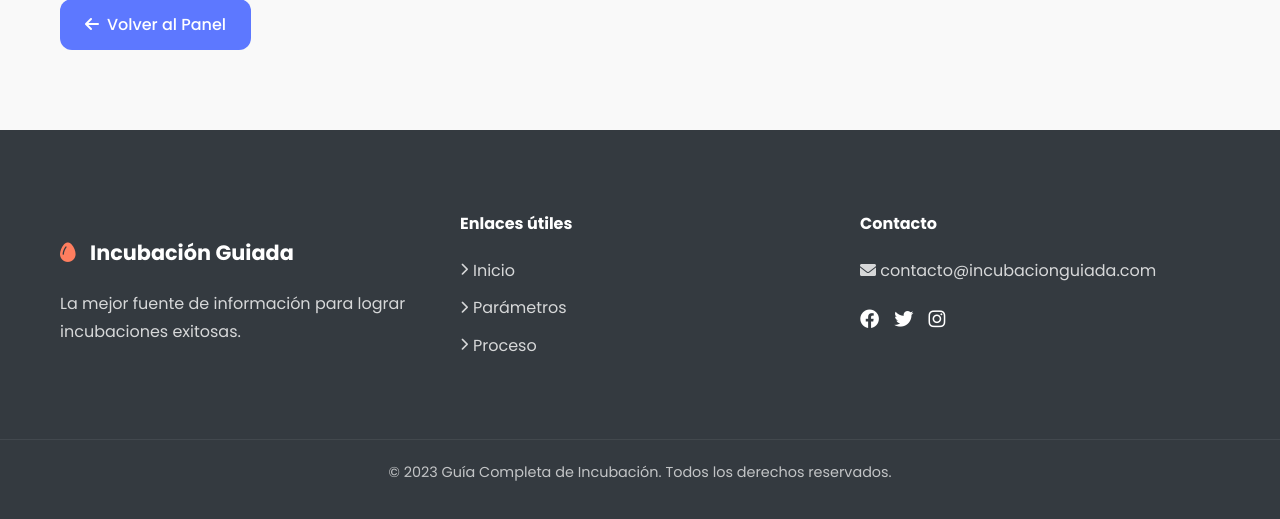
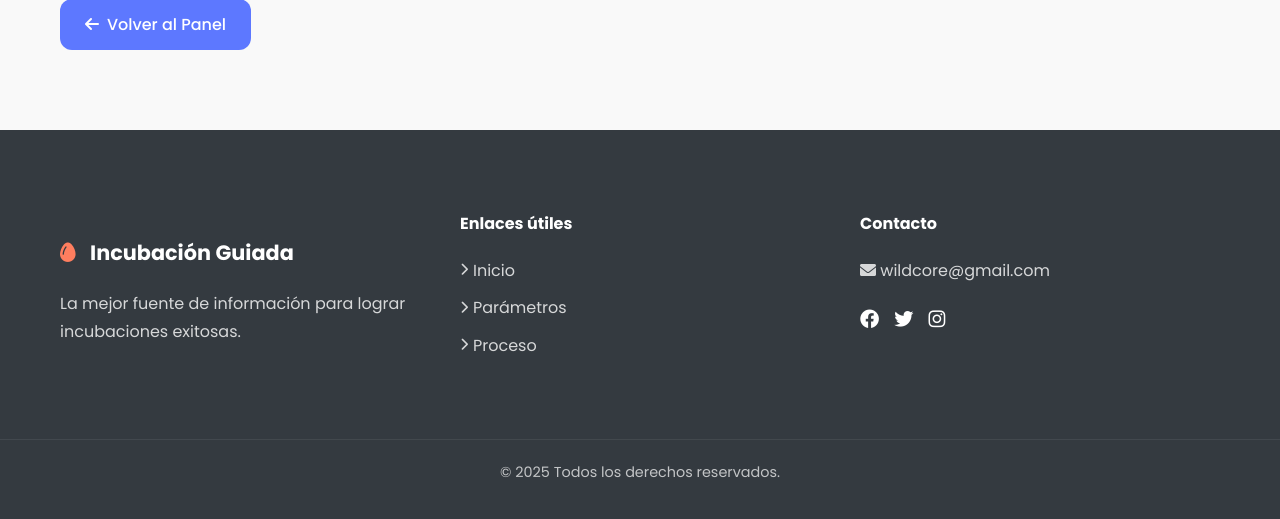
Before and after one commit to ChinitoPacas31/mockup, a Flask app: page / in a window 1280 px wide. Shown: the part 3557-4076 px from the top of the page. Run offline with Flask 3, Linux system fonts and the light colour scheme.

Commit message:
si
footer

```diff
--- a/backend-flask/templates/index.html
+++ b/backend-flask/templates/index.html
@@ -199,7 +199,7 @@
     </div>
     <div class="footer-section">
       <h4>Contacto</h4>
-      <p><i class="fas fa-envelope"></i> contacto@incubacionguiada.com</p>
+      <p><i class="fas fa-envelope"></i> wildcore@gmail.com</p>
       <div class="social-icons">
         <a href="#"><i class="fab fa-facebook"></i></a>
         <a href="#"><i class="fab fa-twitter"></i></a>
@@ -208,7 +208,7 @@
     </div>
   </div>
   <div class="footer-bottom">
-    <p>&copy; 2023 Guía Completa de Incubación. Todos los derechos reservados.</p>
+    <p>&copy; 2025 Todos los derechos reservados.</p>
   </div>
 </footer>
 
```
